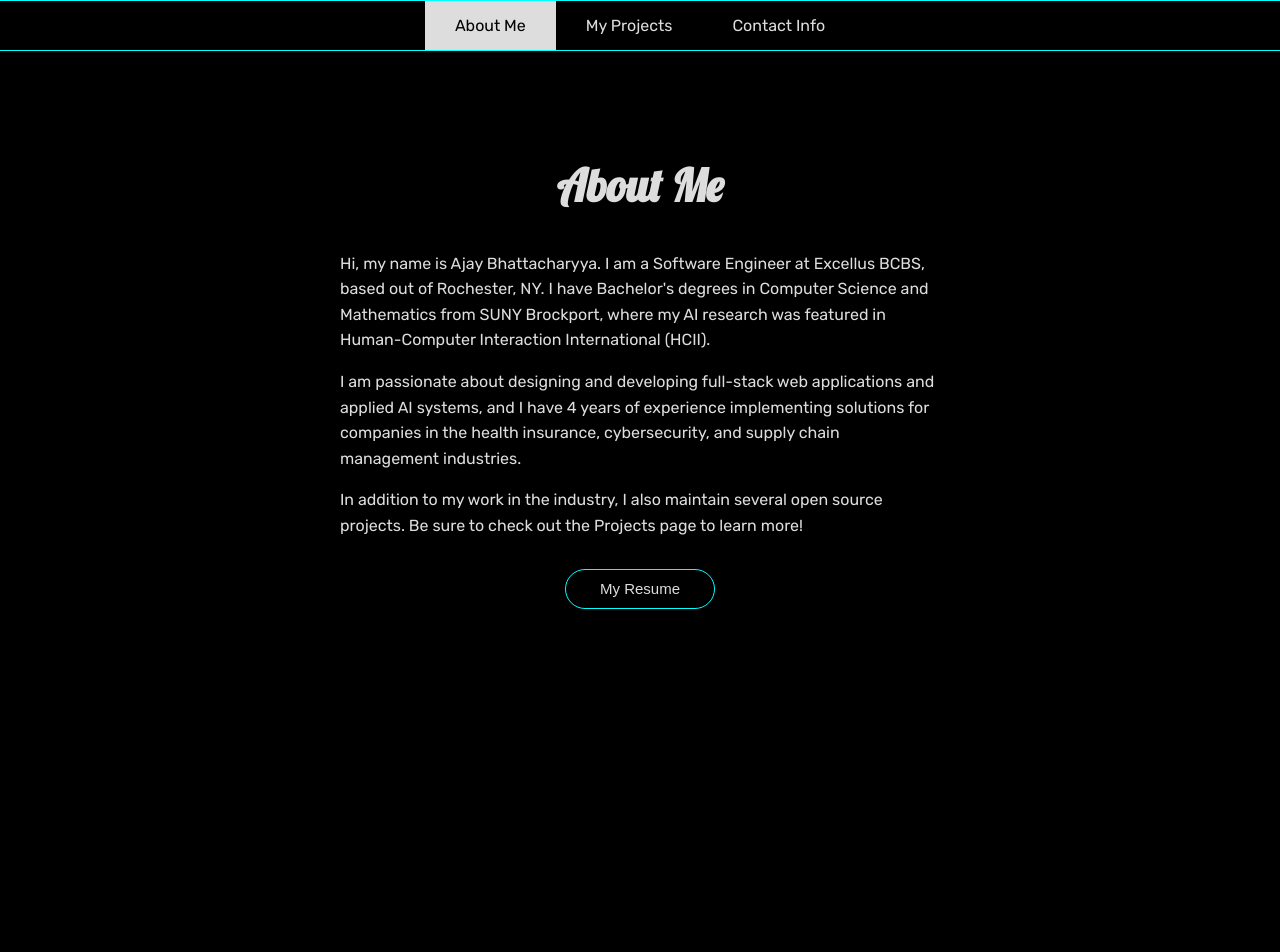
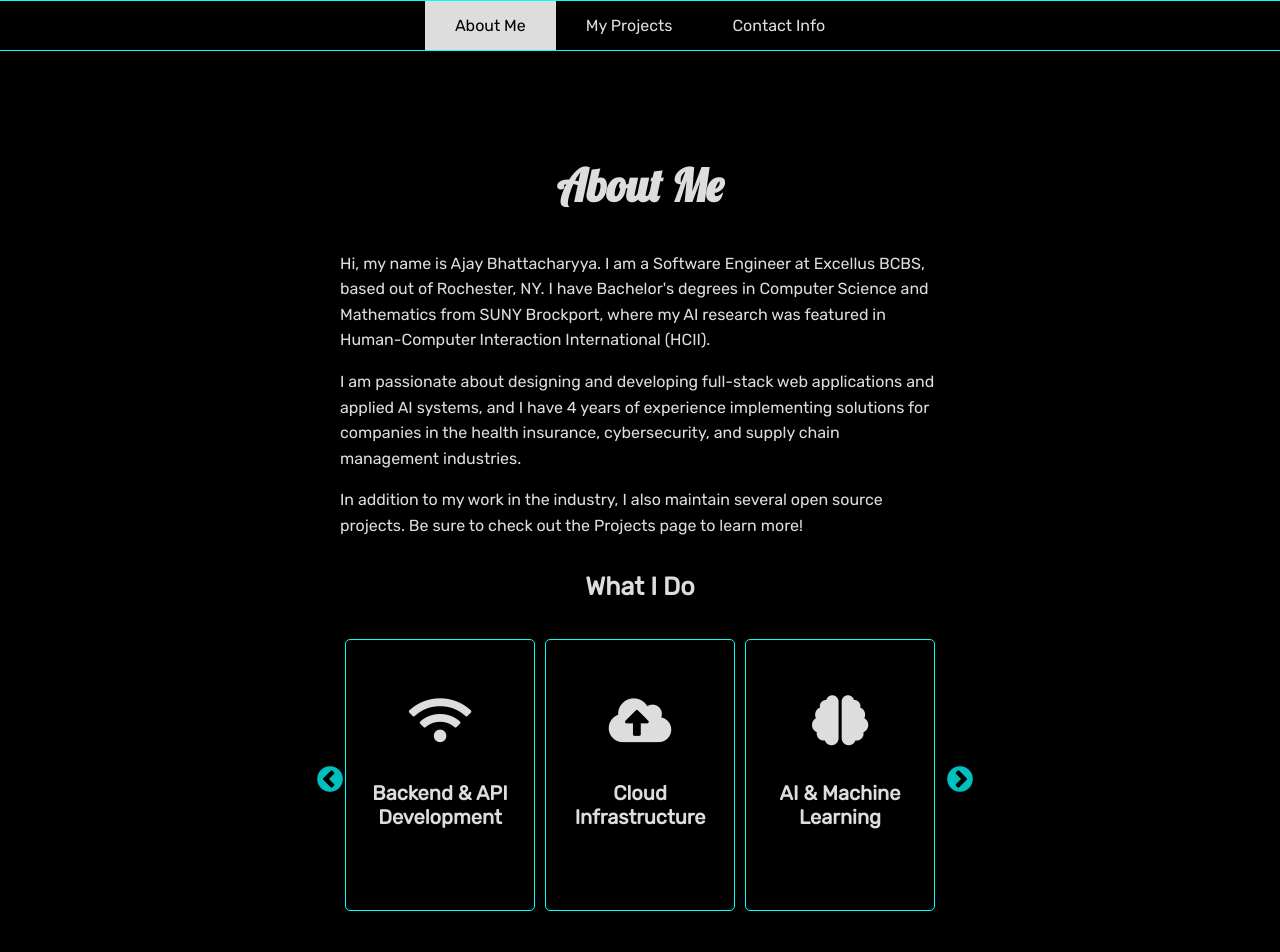
Before and after one commit to AjayBhatta16/portfolio, a React (Create React App) app: page /about in a window 1280 px wide. Shown: the top 952 px of the page. Before the commit the page ends 800 px from the top, so only its background shows below. Built offline with nearby package versions, Linux system fonts and the light colour scheme.

Commit message:
2. Add skills carousel

```diff
--- a/package.json
+++ b/package.json
@@ -10,6 +10,8 @@
     "react-dom": "^17.0.2",
     "react-router-dom": "^6.23.1",
     "react-scripts": "4.0.3",
+    "react-slick": "^0.31.0",
+    "slick-carousel": "^1.8.1",
     "web-vitals": "^1.1.2"
   },
   "scripts": {
--- a/public/app.css
+++ b/public/app.css
@@ -69,7 +69,7 @@ nav > a:hover {
   line-height: 1.6;
 }
 
-.card > button, #about button {
+.card > button, .resume-button {
   width: 150px;
   height: 40px;
   font-size: 15px;
@@ -81,7 +81,7 @@ nav > a:hover {
   margin-top: 15px;
 }
 
-.card > button:hover, #about button:hover {
+.card > button:hover, .resume-button:hover {
   transform: scale(1.1);
 }
 
@@ -256,6 +256,45 @@ ul {
   align-items: flex-start;
 }
 
+h4.carousel-header {
+  font-size: 25px;
+}
+
+.skill-card {
+  border: 1px solid #0ff;
+  border-radius: 5px;
+  padding: 10px;
+  margin: 5px;
+  height: 250px;
+  display: flex;
+  flex-direction: column;
+  align-items: center;
+  justify-content: center;
+}
+
+.skill-card > i {
+  font-size: 50px;
+  margin-bottom: 10px;
+}
+
+.skill-card > h4 {
+  font-size: 20px;
+}
+
+.resume-button {
+  margin-top: 50px;
+}
+
+.slick-prev:before, .slick-next:before {
+  color: #0ff !important;
+  font-size: 30px !important;
+}
+
+.slick-prev {
+  margin-right: 20px;
+  margin-left: 0;
+}
+
 @media (max-width: 768px) {
   .content-section-1, .content-section-2 {
     flex-direction: column;
--- /dev/null
+++ b/public/skill-list.json
@@ -0,0 +1,32 @@
+[
+    {
+        "name": "Backend & API Development",
+        "iconClassList": "fas fa-wifi",
+        "descriptiveText": ".NET Framework, Node.JS, Python, Golang"
+    },
+    {
+        "name": "Cloud Infrastructure",
+        "iconClassList": "fas fa-cloud-upload-alt",
+        "descriptiveText": "Azure, AWS, GCP"
+    },
+    {
+        "name": "AI & Machine Learning",
+        "iconClassList": "fas fa-brain",
+        "descriptiveText": "SciKit, HuggingFace, PyTorch, Databricks"
+    },
+    {
+        "name": "Database Management",
+        "iconClassList": "fas fa-database",
+        "descriptiveText": "CosmosDB, MongoDB, Firestore, MySQL"
+    },
+    {
+        "name": "UI Design & Development",
+        "iconClassList": "fas fa-mobile-alt",
+        "descriptiveText": "React, Angular, Bootstrap, Tailwind, Figma"
+    },
+    {
+        "name": "DevOps & CI/CD",
+        "iconClassList": "fas fa-cogs",
+        "descriptiveText": "Docker, Kubernetes, GitHub Actions, Azure Pipelines"
+    }
+]
--- a/src/App.js
+++ b/src/App.js
@@ -4,6 +4,9 @@ import AboutSection from './about/AboutSection.js'
 import ContactSection from './contact/ContactSection.js'
 import ProjectsSection from './projects/ProjectsSection.js'
 import { BrowserRouter, Outlet, Route, Routes } from 'react-router-dom'
+
+import "slick-carousel/slick/slick.css";
+import "slick-carousel/slick/slick-theme.css";
 
 export default function App() {
   return (
--- a/src/about/AboutSection.js
+++ b/src/about/AboutSection.js
@@ -1,17 +1,22 @@
-import React from 'react'
 import BodyNav from '../BodyNav.js'
+import ResumeButton from './components/ResumeButton.js'
+import AboutMeContents from './components/AboutMeContents.js'
+import SkillCarousel from './components/SkillCarousel.js'
+import { useStaticJSON } from '../hooks/useStaticJSON.js';
 
 export default function AboutSection() {
+  const skills = useStaticJSON('/skill-list.json');
+
   return (
     <>
-    <BodyNav section='about'/>
-    <section id="about">
-      <h1>About Me</h1>
-      <p>Hi, my name is Ajay Bhattacharyya. I am a Software Engineer at Excellus BCBS, based out of Rochester, NY. I have Bachelor's degrees in Computer Science and Mathematics from SUNY Brockport, where my AI research was featured in Human-Computer Interaction International (HCII).</p>
-      <p>I am passionate about designing and developing full-stack web applications and applied AI systems, and I have 4 years of experience implementing solutions for companies in the health insurance, cybersecurity, and supply chain management industries.</p>
-      <p>In addition to my work in the industry, I also maintain several open source projects. Be sure to check out the Projects page to learn more!</p>
-      <a href="https://portfolio-assets-2.storage.googleapis.com/resume.pdf" target="_blank"><button>My Resume</button></a>
-    </section>
+      <BodyNav section='about'/>
+      <section id="about">
+        <h1>About Me</h1>
+        <AboutMeContents />
+        <h4 className="carousel-header">What I Do</h4>
+        <SkillCarousel skills={skills} />
+        <ResumeButton />
+      </section>
     </>
   )
 }
--- /dev/null
+++ b/src/about/about.api.js
@@ -0,0 +1,30 @@
+export const sliderSettings = {
+    dots: false,
+    infinite: true,
+    speed: 500,
+    slidesToShow: 3,
+    slidesToScroll: 1,
+    initialSlide: 0,
+    responsive: [
+        {
+            breakpoint: 600,
+            settings: {
+                slidesToShow: 2,
+                slidesToScroll: 1,
+                infinite: true,
+                initialSlide: 0,
+            }
+        },
+        {
+            breakpoint: 480,
+            settings: {
+                slidesToShow: 1,
+                slidesToScroll: 1,
+                infinite: true,
+                initialSlide: 0,
+                arrows: false,
+                dots: true,
+            }
+        }
+    ]
+}
--- /dev/null
+++ b/src/about/components/AboutMeContents.js
@@ -0,0 +1,10 @@
+
+export default function AboutMeContents() {
+    return (
+        <>
+            <p>Hi, my name is Ajay Bhattacharyya. I am a Software Engineer at Excellus BCBS, based out of Rochester, NY. I have Bachelor's degrees in Computer Science and Mathematics from SUNY Brockport, where my AI research was featured in Human-Computer Interaction International (HCII).</p>
+            <p>I am passionate about designing and developing full-stack web applications and applied AI systems, and I have 4 years of experience implementing solutions for companies in the health insurance, cybersecurity, and supply chain management industries.</p>
+            <p>In addition to my work in the industry, I also maintain several open source projects. Be sure to check out the Projects page to learn more!</p>
+        </>
+    )
+}
--- /dev/null
+++ b/src/about/components/ResumeButton.js
@@ -0,0 +1,8 @@
+
+export default function ResumeButton() {
+    return (
+        <a href="https://portfolio-assets-2.storage.googleapis.com/resume.pdf" target="_blank">
+            <button className="resume-button">My Resume</button>
+        </a>
+    )
+}
--- /dev/null
+++ b/src/about/components/SkillCard.js
@@ -0,0 +1,8 @@
+export function SkillCard(props) {
+    return (
+        <div className="skill-card">
+            <i className={props.skill.iconClassList}></i>
+            <h4>{props.skill.name}</h4>
+        </div>
+    )
+}
--- /dev/null
+++ b/src/about/components/SkillCarousel.js
@@ -0,0 +1,15 @@
+import Slider from "react-slick";
+import { sliderSettings } from "../about.api";
+import { SkillCard } from "./SkillCard";
+
+export default function SkillCarousel(props) {
+    return (
+        <Slider {...sliderSettings}>
+            {props.skills.map((skill, index) => (
+                <div key={index}>
+                    <SkillCard skill={skill} />
+                </div>
+            ))}
+        </Slider>
+    )
+}
```
Also changed, not shown: 1 other file (tests, documents, lock files or other folders).
